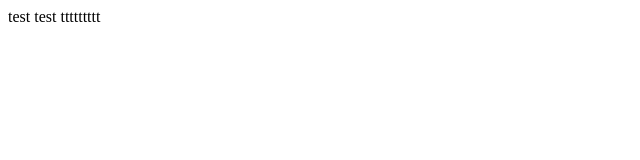
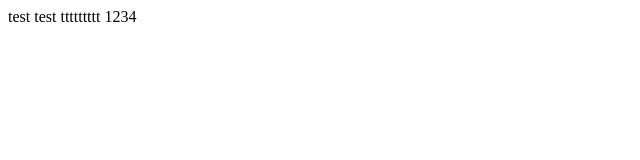
Before and after one commit to lolstudent006/testrepo1, a plain HTML site: page index.html in a window 1280 px wide. Shown: the full height of the page, 0-640 px from the left. Drawn offline with Linux system fonts and the light colour scheme.

Commit message:
Update index.html

```diff
--- a/index.html
+++ b/index.html
@@ -6,6 +6,6 @@
     <title>Document</title>
 </head>
 <body>
-    test test ttttttttt
+    test test ttttttttt 1234
 </body>
 </html>
```
